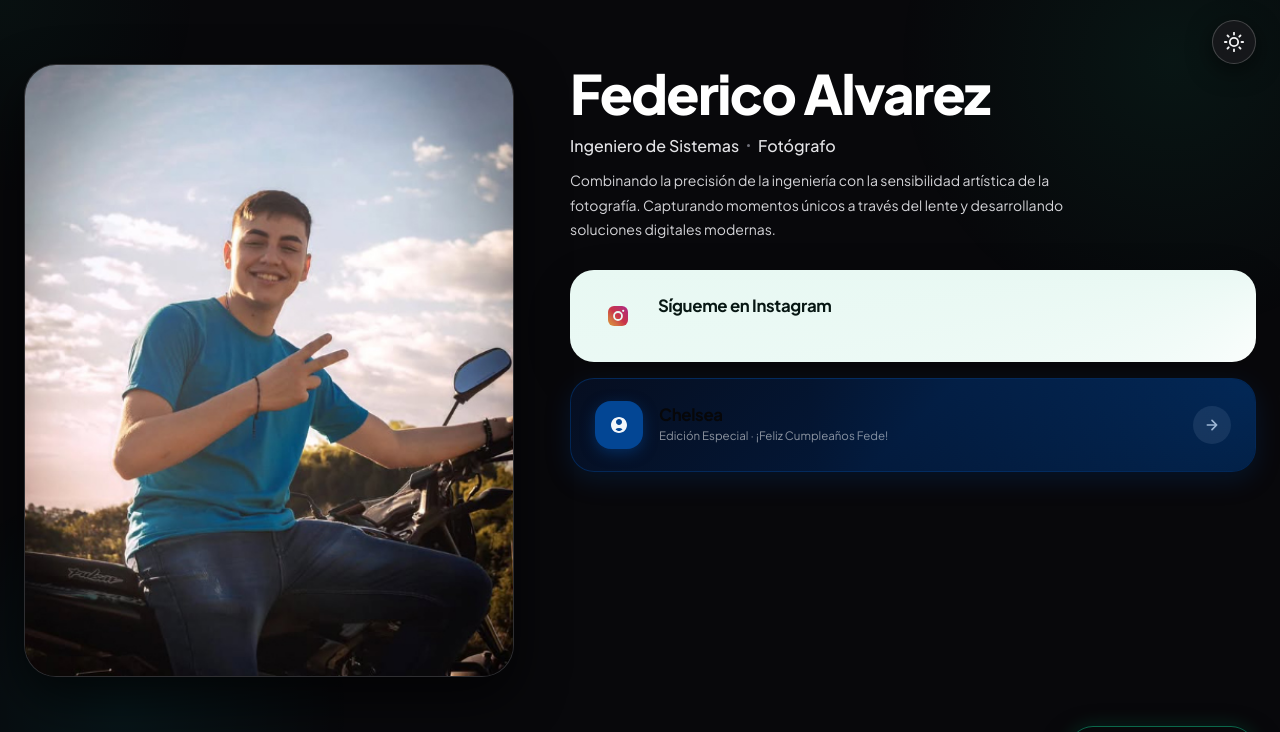
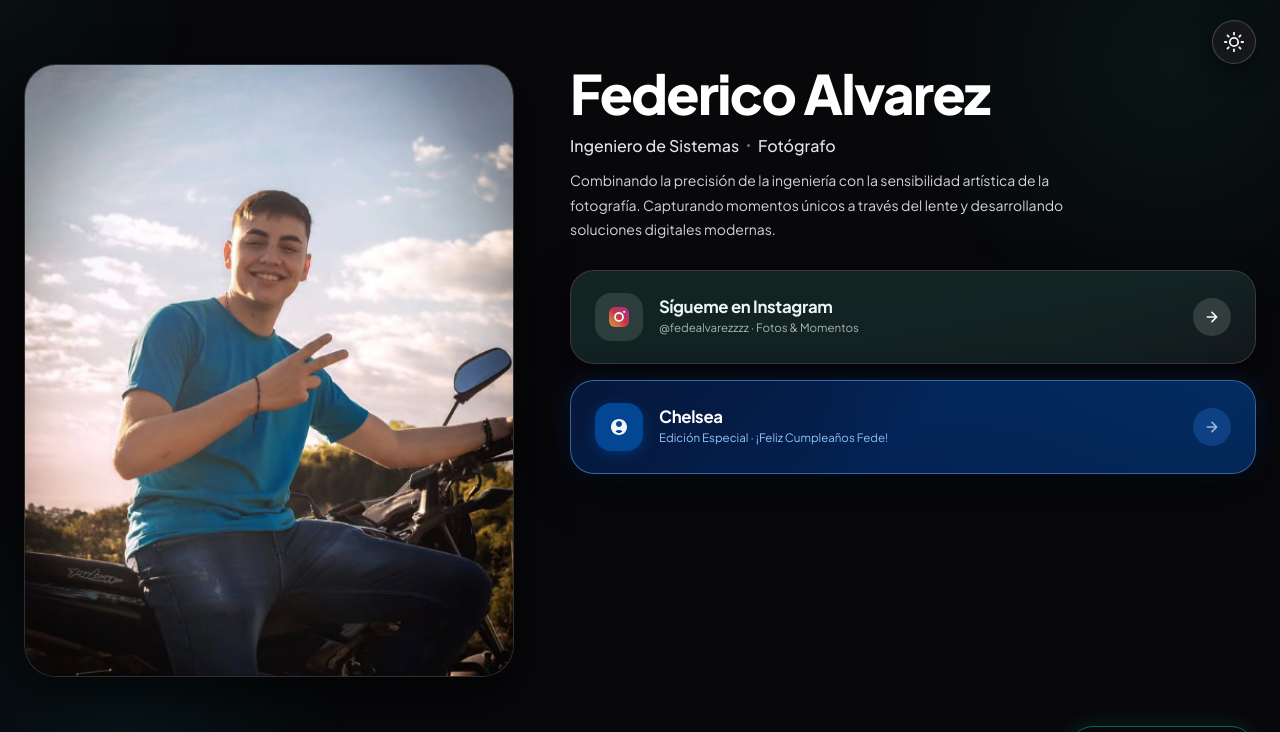
Before and after one commit to santiagoarbelaezc/Fede, a website: page index.html in a window 1280 px wide. Both pictures are taken after a click on the button "Cambiar a modo oscuro". Shown: the top 732 px of the page. Drawn offline with nearby package versions, Linux system fonts and the light colour scheme.

Commit message:
fix: corregir contraste y colores de botones instagram y chelsea en modo oscuro

```diff
--- a/styles/main.css
+++ b/styles/main.css
@@ -41,11 +41,8 @@
 /* ── Dark Theme Tokens ──────────────────────────────────────── */
 [data-theme="dark"],
 body.dark-mode {
-  --color-obsidian:      #ffffff;
-  --color-obsidian-80:   rgba(255,255,255,0.85);
-  --color-white:         #070709;
   --color-surface:       #111114;
-  --color-border:        rgba(255, 255, 255, 0.12);
+  --color-border:        rgba(255, 255, 255, 0.14);
   --color-border-hover:  rgba(255, 255, 255, 0.45);
   --color-text-primary:  #ffffff;
   --color-text-muted:    #a1a1aa;
@@ -338,14 +335,14 @@ button { cursor: pointer; border: none; background: none; font-family: inherit;
 .cta-title {
   font-size: 1.05rem;
   font-weight: 700;
-  color: var(--color-white);
+  color: #ffffff;
   letter-spacing: -0.02em;
   line-height: 1.2;
 }
 
 .cta-subtitle {
   font-size: 0.72rem;
-  color: rgba(255,255,255,0.55);
+  color: rgba(255, 255, 255, 0.65);
   margin-top: 2px;
 }
 
@@ -1200,6 +1197,66 @@ body.dark-mode .avatar-card {
   box-shadow: 0 20px 50px rgba(0, 0, 0, 0.65);
 }
 
+/* Dark Mode CTA Buttons (Instagram & Chelsea) */
+body.dark-mode .cta-card {
+  background: #131419 !important;
+  border: 1px solid rgba(255, 255, 255, 0.16) !important;
+  box-shadow: 0 12px 36px rgba(0, 0, 0, 0.65) !important;
+}
+
+body.dark-mode .cta-card:hover {
+  background: #191b22 !important;
+  border-color: rgba(255, 255, 255, 0.35) !important;
+  box-shadow: 0 18px 48px rgba(0, 0, 0, 0.8) !important;
+}
+
+body.dark-mode .cta-card .cta-title {
+  color: #ffffff !important;
+}
+
+body.dark-mode .cta-card .cta-subtitle {
+  color: rgba(255, 255, 255, 0.68) !important;
+}
+
+body.dark-mode .cta-card .cta-icon-wrap {
+  background: rgba(255, 255, 255, 0.12) !important;
+}
+
+body.dark-mode .cta-card .cta-arrow {
+  background: rgba(255, 255, 255, 0.14) !important;
+  color: #ffffff !important;
+}
+
+body.dark-mode .cta-card--chelsea {
+  background: linear-gradient(135deg, #07173b 0%, #032150 50%, #021430 100%) !important;
+  border: 1px solid rgba(96, 165, 250, 0.55) !important;
+  box-shadow: 0 14px 40px rgba(0, 0, 0, 0.7), 0 0 26px rgba(3, 70, 148, 0.35) !important;
+}
+
+body.dark-mode .cta-card--chelsea:hover {
+  background: linear-gradient(135deg, #0a2050 0%, #042a66 50%, #031b40 100%) !important;
+  border-color: rgba(147, 197, 253, 0.85) !important;
+  box-shadow: 0 18px 50px rgba(0, 0, 0, 0.85), 0 0 35px rgba(3, 70, 148, 0.55) !important;
+}
+
+body.dark-mode .cta-card--chelsea .cta-title {
+  color: #ffffff !important;
+}
+
+body.dark-mode .cta-card--chelsea .cta-subtitle {
+  color: #93c5fd !important;
+}
+
+body.dark-mode .cta-card--chelsea .cta-arrow {
+  background: rgba(59, 130, 246, 0.35) !important;
+  color: #ffffff !important;
+}
+
+body.dark-mode .cta-card--chelsea .cta-icon-chelsea {
+  background: #034694 !important;
+  box-shadow: 0 4px 14px rgba(3, 70, 148, 0.5);
+}
+
 body.dark-mode .gallery-label-line {
   background: rgba(255, 255, 255, 0.14);
 }
```
